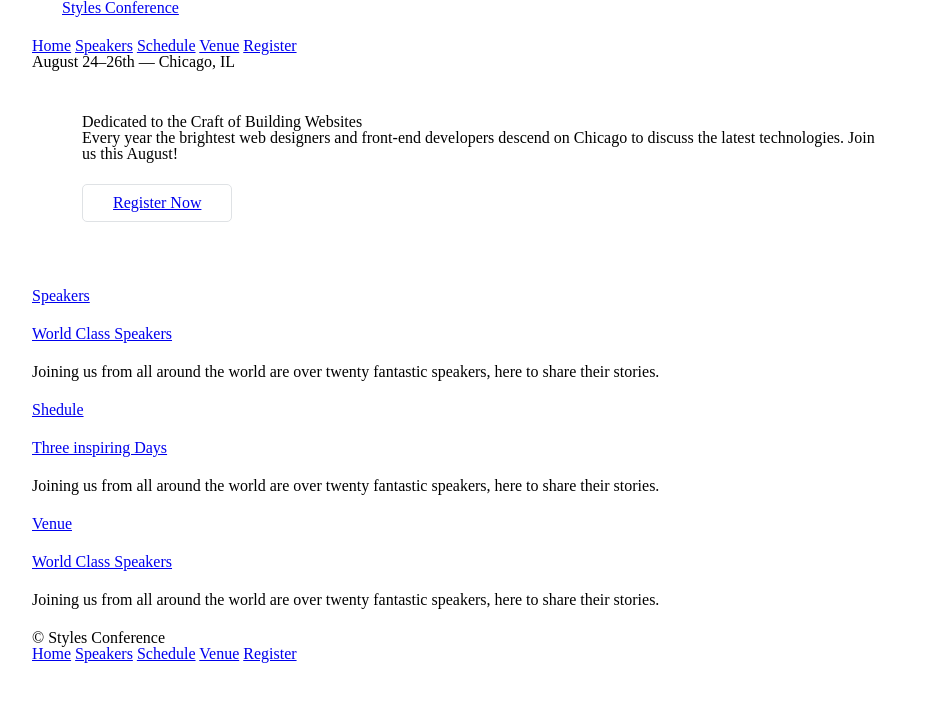
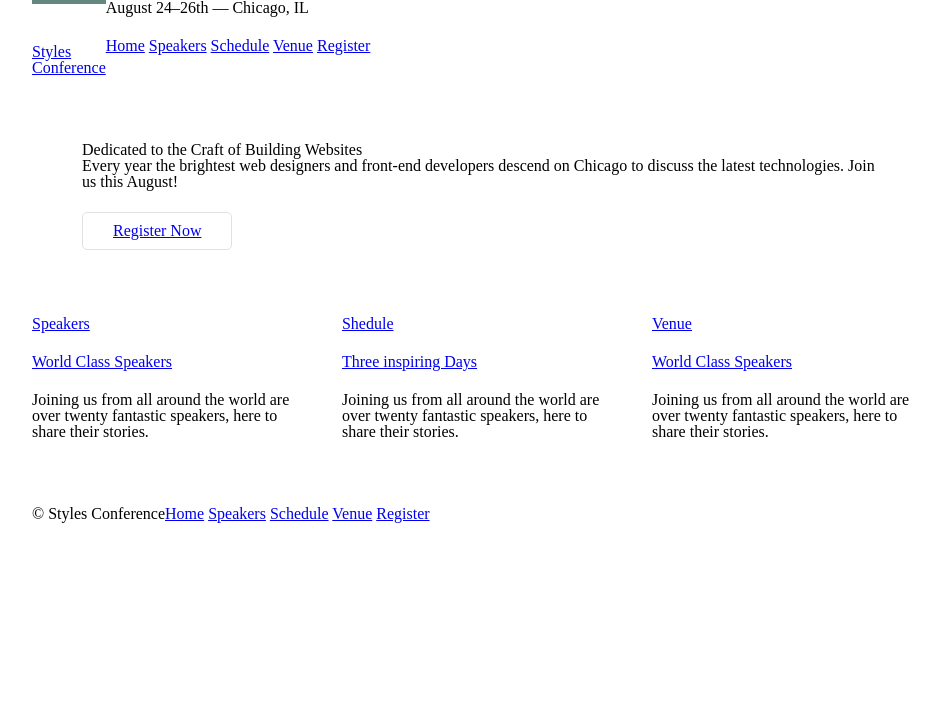
Before and after one commit to tck-cy/Shay-howe-learn-to-code, a plain HTML site: page styles-conference/index.html in a window 1280 px wide. Shown: the whole page, without its empty margins (158-1098 px from the left). Drawn offline with Linux system fonts and the light colour scheme.

Commit message:
gitignore

```diff
--- a/styles-conference/assets/stylesheets/main.css
+++ b/styles-conference/assets/stylesheets/main.css
@@ -65,13 +65,59 @@ Grid
 		 box-sizing: border-box;
 }
 
-.container {
+/* .container {
 	margin: 0 auto;
 	padding-left: 30px;
 	padding-right: 30px;
 	width: 960px;
-  }
+  } */
 
+  .container,
+.grid {
+  margin: 0 auto;
+  width: 960px;
+}
+.container {
+  padding-left: 30px;
+  padding-right: 30px;
+}
+
+.grid,
+.col-1-3,
+.col-2-3 {
+  padding-left: 15px;
+  padding-right: 15px;
+}
+.col-1-3,
+.col-2-3  {
+  display: inline-block;
+  vertical-align: top;
+}
+.col-1-3 {
+  width: 33.33%;
+}
+.col-2-3 {
+  width: 66.66%;
+}
+
+  /*
+  ========================================
+  Clearfix
+  ========================================
+*/
+
+.group:before,
+.group:after {
+  content: "";
+  display: table;
+}
+.group:after {
+  clear: both;
+}
+.group {
+  clear: both;
+  *zoom: 1;
+}
 
   /*
   ========================================
@@ -101,6 +147,35 @@ h1, h3, h4, h5, p {
 	padding: 10px 30px;
   }
 
+
+
+/*
+  ========================================
+  Primary header
+  ========================================
+*/
+
+.logo {
+	border-top: 4px solid #648880;
+	padding: 40px 0 22px 0;
+	float: left;
+  }
+
+  /*
+  ========================================
+  Primary footer
+  ========================================
+*/
+
+.primary-footer small {
+	float: left;
+  }
+
+  .primary-footer {
+	padding-bottom: 44px;
+	padding-top: 44px;
+  }
+
   /*
   ========================================
   Home
--- a/styles-conference/index.html
+++ b/styles-conference/index.html
@@ -8,12 +8,15 @@
     <title>Styles Conference</title>
 </head>
 <body>
-    <header class="container">
-        <section class="container">
-            <h1>
-                <a href="index.html" >Styles Conference</a>
+        <!-- Header -->
+
+    <header class="container group">
+
+            <h1 class="logo" >
+                <a href="index.html" >Styles <br> Conference</a>
             </h1>
-        </section>
+            <h3>August 24&ndash;26th &mdash; Chicago, IL</h3>
+
         <nav>
             <a href="index.html">Home</a>
             <a href="speakers.html">Speakers</a>
@@ -21,38 +24,48 @@
             <a href="venue.html">Venue</a>
             <a href="register.html">Register</a>
         </nav>
-        <h3>August 24&ndash;26th &mdash; Chicago, IL</h3>
+
     </header>
+
+        <!-- Hero -->
     <section class="hero container" >
         <h2>Dedicated to the Craft of Building Websites</h2>
     <p>Every year the brightest web designers and front-end developers descend on Chicago to discuss the latest technologies. Join us this August!</p>
     <a  href="register.html" class="btn btn-alt" >Register Now</a>
     </section>
 
-    <section class="container" >
-        <section  >
+        <!-- Teasers -->
+
+    <section class="grid" >
+        <!-- Speakers  -->
+        <section class="col-1-3" >
             <a href="speakers.html">
                 <h5>Speakers</h5>
                 <h3>World Class Speakers</h3>
             </a>
             <p>Joining us from all around the world are over twenty fantastic speakers, here to share their stories.</p>
-        </section>
-        <section>
+        </section><!--
+            Schedule
+        --><section class="col-1-3" >
             <a href="schedule.html">
                 <h5>Shedule</h5>
                 <h3>Three inspiring Days</h3>
             </a>
             <p>Joining us from all around the world are over twenty fantastic speakers, here to share their stories.</p>
-        </section>
-        <section>
+        </section><!--
+            Venue
+        --><section class="col-1-3" >
             <a href="venue.html">
                 <h5>Venue</h5>
                 <h3>World Class Speakers</h3>
             </a>
             <p>Joining us from all around the world are over twenty fantastic speakers, here to share their stories.</p>
-        </section>
-    </section>
-    <footer class="container">
+        </section><!--
+    --></section>
+
+                <!-- Footer -->
+
+        <footer class="container primary-footer group">
 
         <small>&copy; Styles Conference</small>
         <nav>
```
Also changed, not shown: 1 other file.
